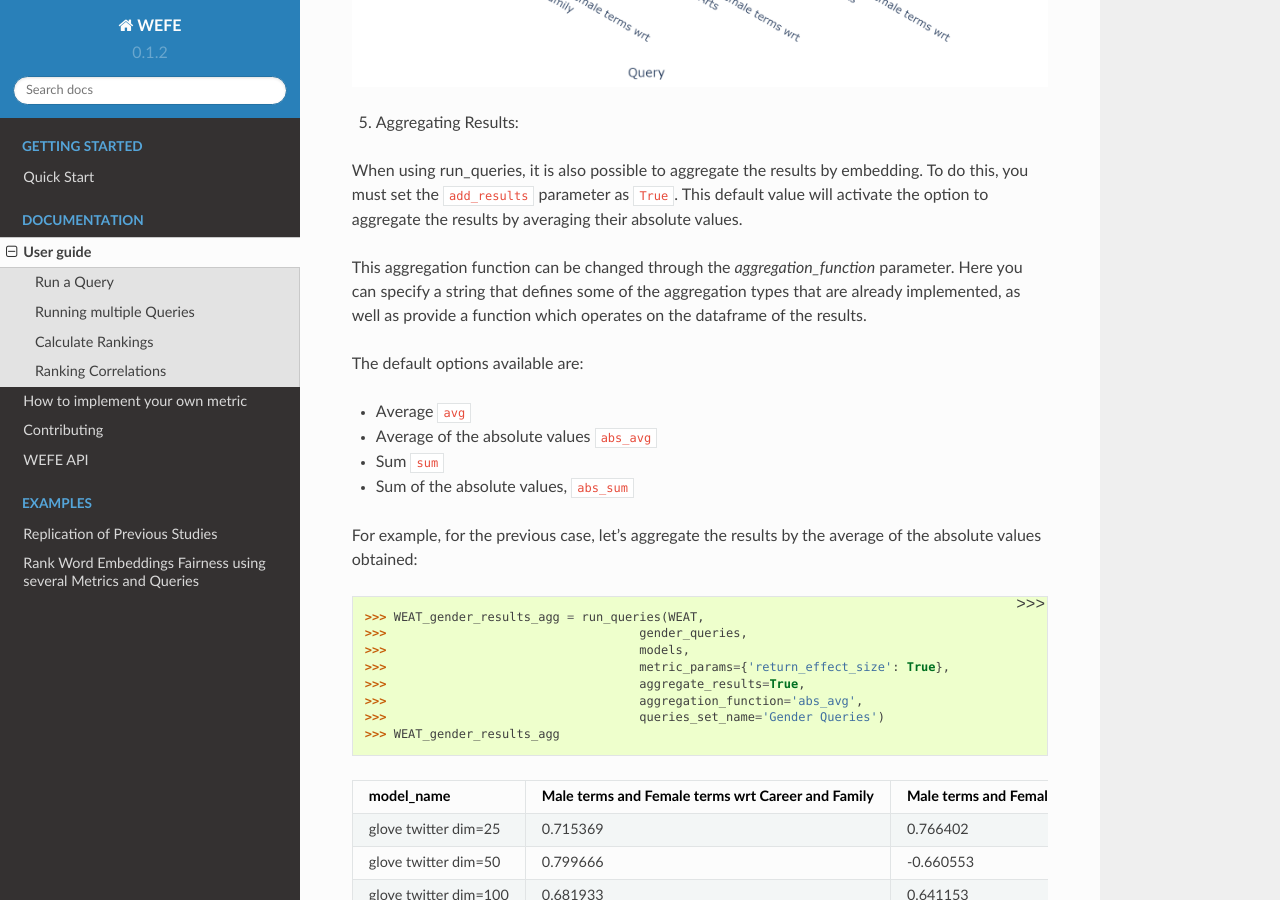
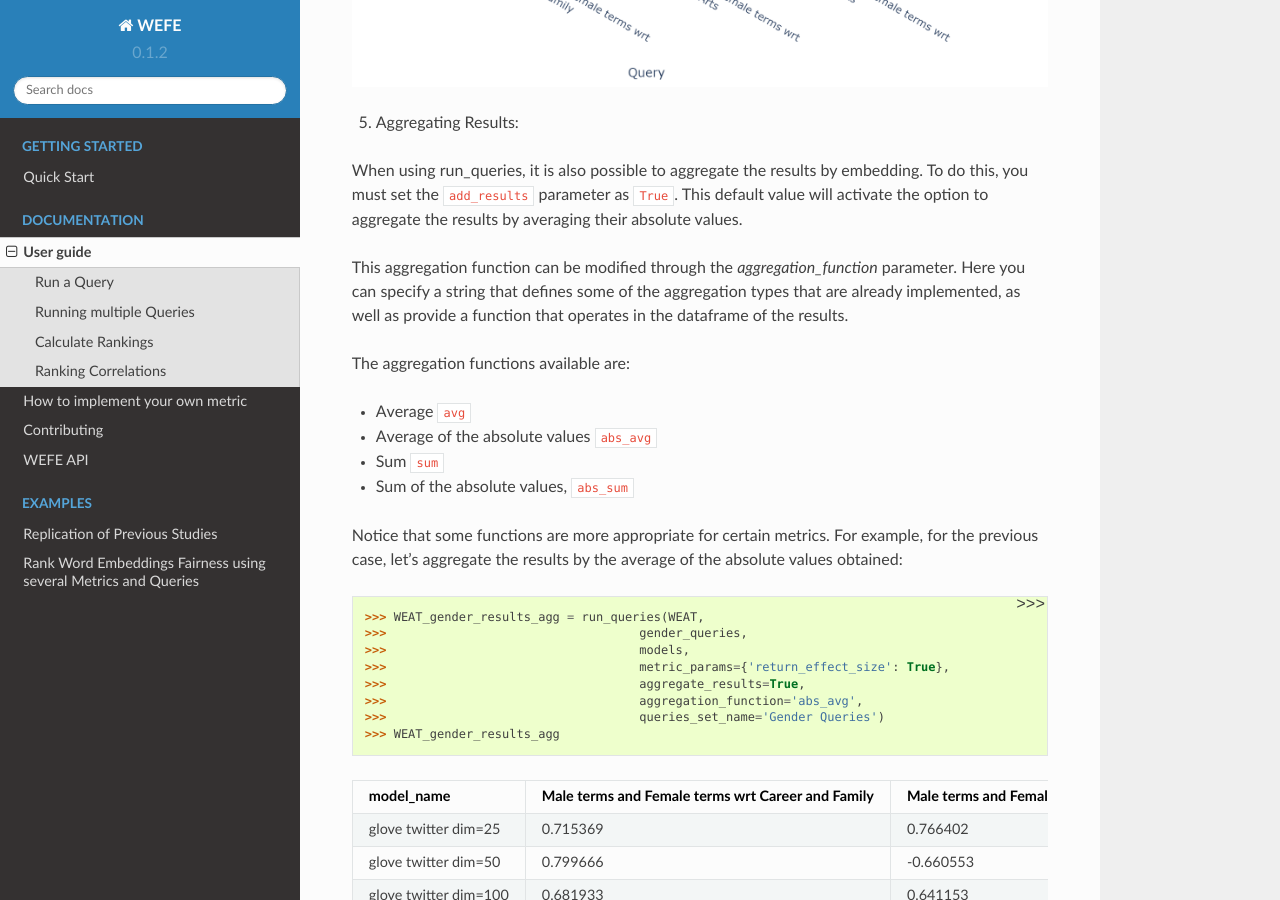
Before and after one commit to dccuchile/wefe, a Sphinx documentation site: the page built from doc/user_guide.rst, in a window 1280 px wide and 900 px high, scrolled down 3761 px. Built offline with Sphinx 7.4.7 and the Read the Docs theme 2.0.0, drawn with Linux system fonts in a browser that asks for light colours.

Commit message:
Update user_guide.rst

```diff
--- a/doc/user_guide.rst
+++ b/doc/user_guide.rst
@@ -174,20 +174,22 @@ When using run_queries, it is also possible to aggregate the results by embeddin
 To do this, you must set the :code:`add_results` parameter as :code:`True`.
 This default value will activate the option to aggregate the results by averaging their absolute values.
 
-This aggregation function can be changed through the `aggregation_function`
-parameter. Here you can specify a string that defines some of the aggregation
-types that are already implemented, as well as provide a function which
-operates on the dataframe of the results.
 
-The default options available are:
+This aggregation function can be modified through the `aggregation_function` parameter.
+Here you can specify a string that defines some of the aggregation types
+that are already implemented, as well as provide a function that operates in the dataframe of the results.
+
+
+The aggregation functions available are:
 
 - Average :code:`avg`
 - Average of the absolute values :code:`abs_avg`
 - Sum :code:`sum`
 - Sum of the absolute values, :code:`abs_sum`
 
-For example, for the previous case, let's aggregate the results by the average of
-the absolute values obtained:
+Notice that some functions are more appropriate for certain metrics.
+For example, for the previous case, let's aggregate the results
+by the average of the absolute values obtained:
 
 >>> WEAT_gender_results_agg = run_queries(WEAT,
 >>>                                   gender_queries,
```
